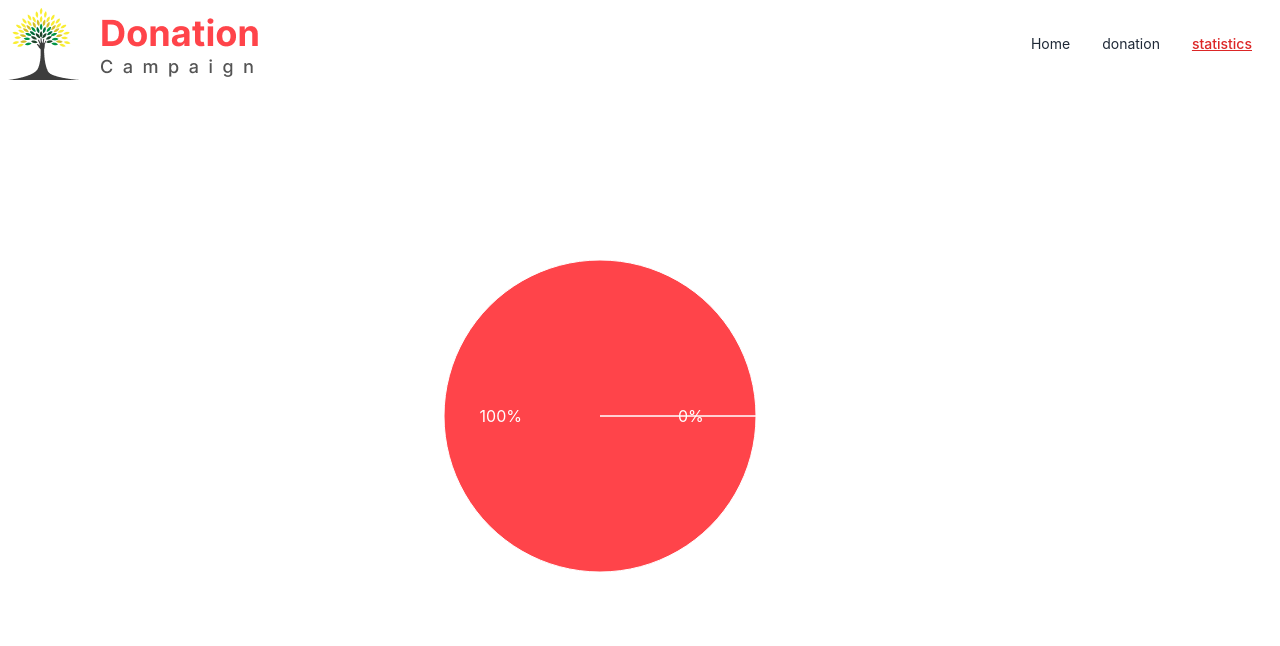
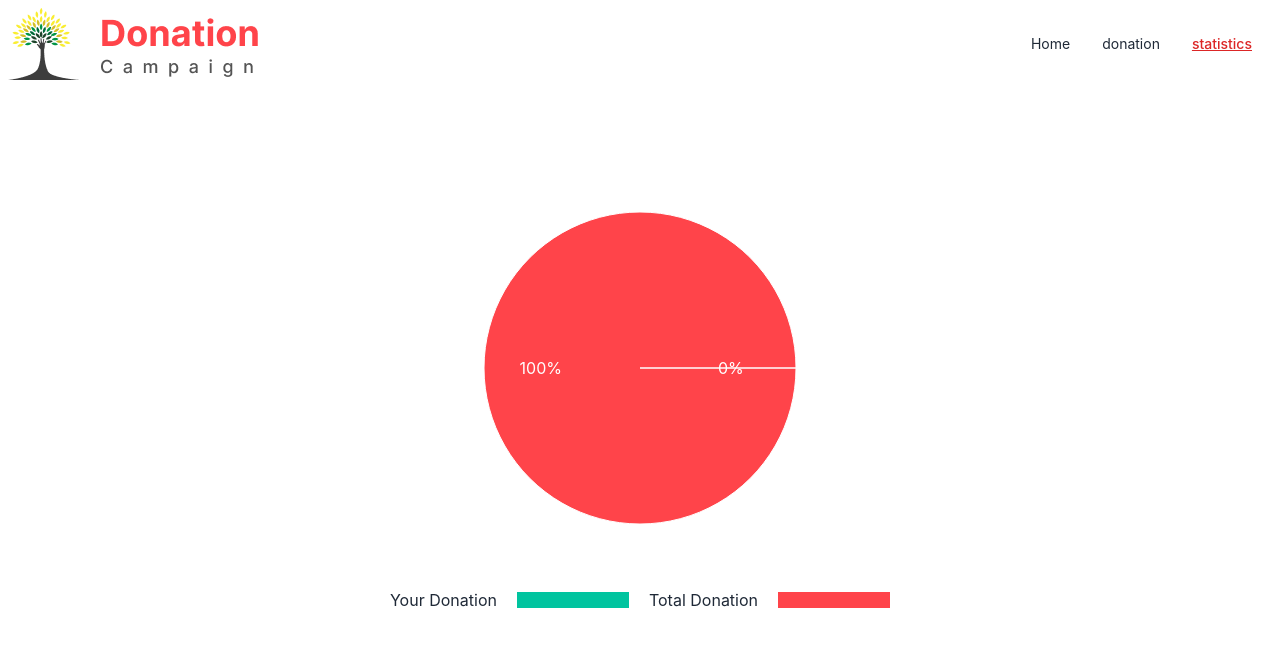
Before and after one commit to Sayedul3731/simple-donation-campaign, a React (Vite) app: page /statistics in a window 1280 px wide. Shown: the top 646 px of the page. Built offline with nearby package versions, Linux system fonts and the light colour scheme.

Commit message:
added 'Your donation' and 'Total donation' div of Pie Chart below

```diff
--- a/src/Pages/Statistics/PieChart.jsx
+++ b/src/Pages/Statistics/PieChart.jsx
@@ -43,7 +43,8 @@ const Chart = () => {
     }, [])
 
     return (
-        <PieChart className='mt-24 md:ml-48 lg:ml-[400px] lg:mt-32' width={400} height={400}>
+        <div className='flex flex-col justify-center items-center mt-20'>
+            <PieChart width={400} height={400}>
                 <Pie
                     data={chartArray}
                     cx="50%"
@@ -58,6 +59,19 @@ const Chart = () => {
                     ))}
                 </Pie>
             </PieChart>
+            <div className='flex flex-col md:flex-row justify-center gap-5 mt-5'>
+                <div className='flex  items-center gap-5'>
+                    <h3>Your Donation</h3>
+                    <div className='w-28 h-4 bg-[#00C49F]'>
+                    </div>
+                </div>
+                <div className='flex items-center gap-5'>
+                    <h3>Total Donation</h3>
+                    <div className='w-28 h-4 bg-[#FF444A]'>
+                    </div>
+                </div>
+            </div>
+        </div>
     );
 };
 
```
Lines whose indentation alone changed are shown as unchanged.
